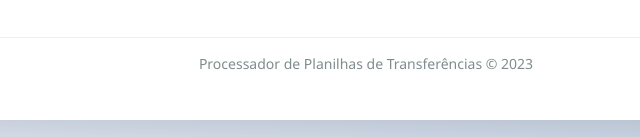
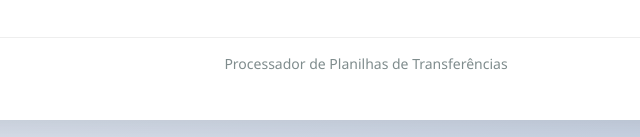
Before and after one commit to pagesitee/ProcessadorPro, a plain HTML site: page index.html in a window 1280 px wide. Shown: the part 845-982 px from the top of the page, 274-914 px from the left. Drawn offline with Linux system fonts and the light colour scheme.

Commit message:
Update index.html

```diff
--- a/index.html
+++ b/index.html
@@ -340,7 +340,7 @@
         </div>
 
         <footer>
-            <p>Processador de Planilhas de Transferências © 2023</p>
+            <p>Processador de Planilhas de Transferências</p>
         </footer>
 
         <div class="signature">Criado por Fellipe Barbosa dos Santos</div>
@@ -663,4 +663,5 @@
         });
     </script>
 </body>
+
 </html>
```
